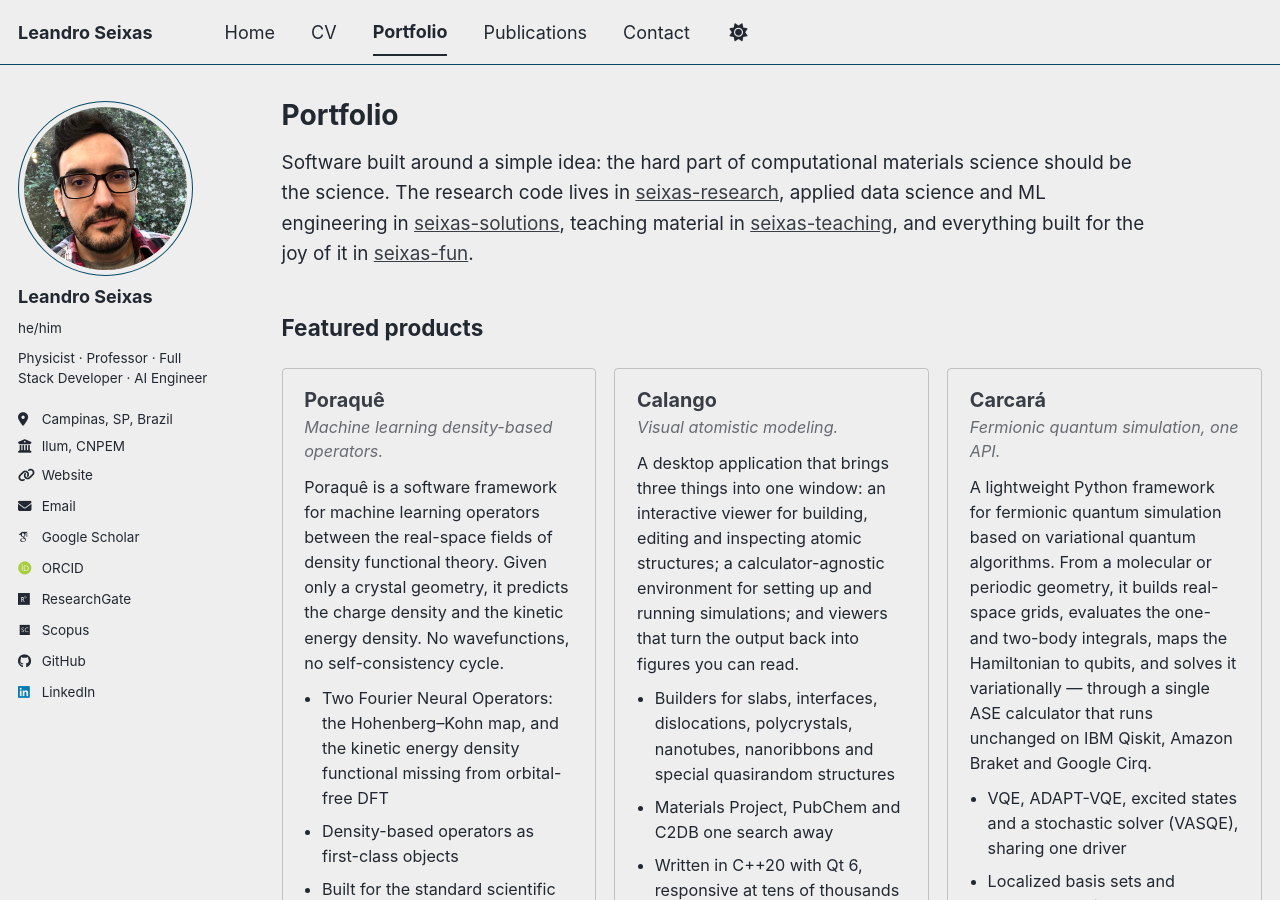
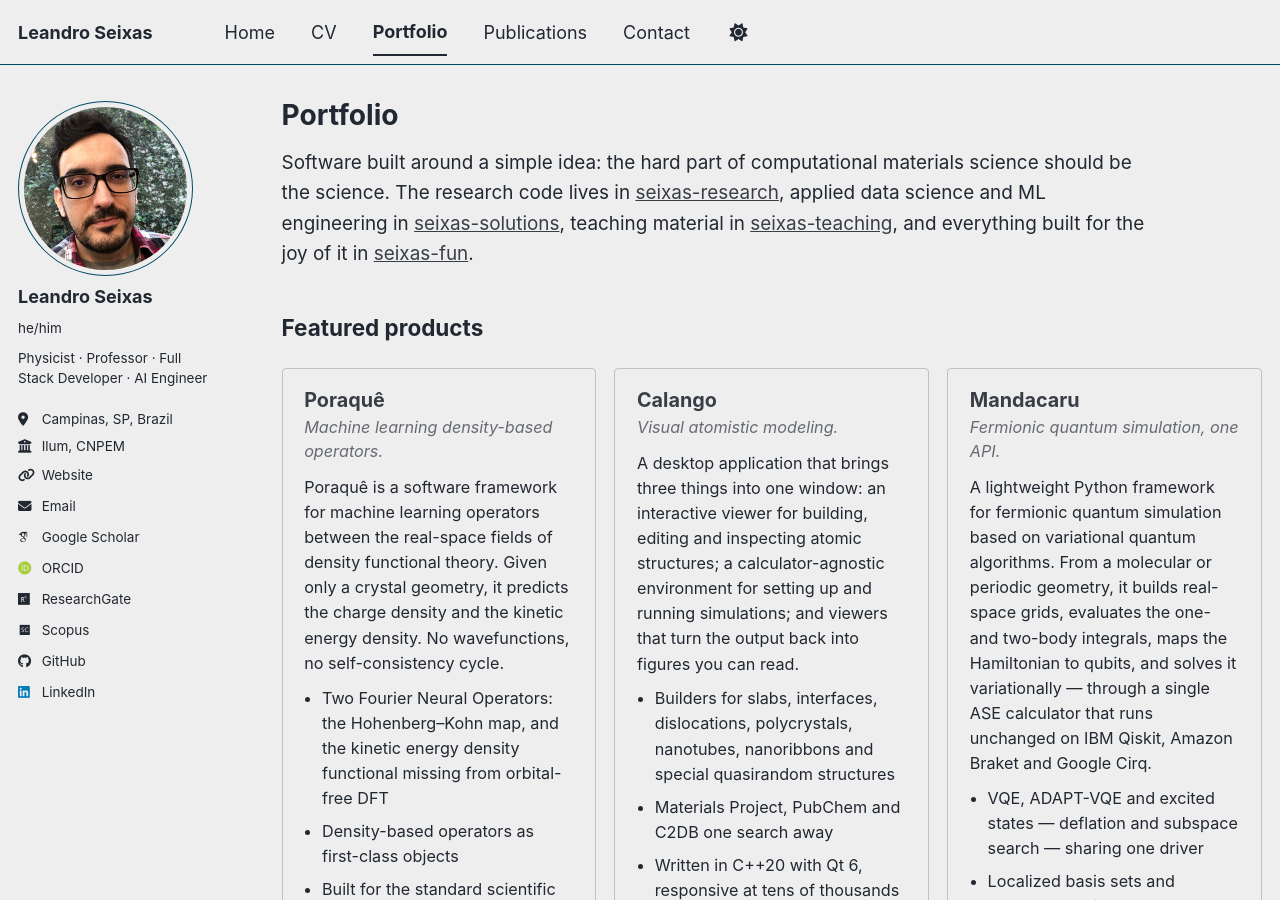
Before and after one commit to leseixas/leseixas.github.io, a Jekyll site: the page built from _pages/portfolio.md, in a window 1280 px wide and 900 px high. Built offline with Jekyll 4.4.1, drawn with Linux system fonts in a browser that asks for light colours; some web fonts are replaced; a script bundle is joined from its source files by our own code; library files that are not in the unit come from our copies.

Commit message:
update sites

```diff
--- a/_pages/portfolio.md
+++ b/_pages/portfolio.md
@@ -43,18 +43,18 @@ redirect_from:
   </div>
 
   <div class="card">
-    <h3 class="card__title"><a href="https://carcara.seixas.dev">Carcará</a></h3>
+    <h3 class="card__title"><a href="https://mandacaru.seixas.dev">Mandacaru</a></h3>
     <p class="card__tagline">Fermionic quantum simulation, one API.</p>
     <div class="card__body">
       <p>A lightweight Python framework for fermionic quantum simulation based on variational quantum algorithms. From a molecular or periodic geometry, it builds real-space grids, evaluates the one- and two-body integrals, maps the Hamiltonian to qubits, and solves it variationally — through a single ASE calculator that runs unchanged on IBM Qiskit, Amazon Braket and Google Cirq.</p>
       <ul>
-        <li>VQE, ADAPT-VQE, excited states and a stochastic solver (VASQE), sharing one driver</li>
+        <li>VQE, ADAPT-VQE and excited states — deflation and subspace search — sharing one driver</li>
         <li>Localized basis sets and pseudopotentials generated from scratch, not tabulated</li>
         <li>Cross-backend agreement to 1.3×10⁻⁷ Ha, validated on real quantum hardware</li>
       </ul>
     </div>
     <div class="card__meta"><span class="pill">Python</span><span class="pill">Quantum computing</span><span class="pill">In development</span></div>
-    <div class="card__links"><a href="https://carcara.seixas.dev">Website</a><a href="https://carcara.readthedocs.io/">Manual</a><a href="https://pypi.org/project/carcara/">PyPI</a><a href="https://github.com/seixas-research/carcara">Source</a></div>
+    <div class="card__links"><a href="https://mandacaru.seixas.dev">Website</a><a href="https://mandacaru.readthedocs.io/">Manual</a><a href="https://pypi.org/project/mandacaru/">PyPI</a><a href="https://github.com/seixas-research/mandacaru">Source</a></div>
   </div>
 </div>
 
```
Also changed, not shown: _pages/about.md (+2 -2 lines).
